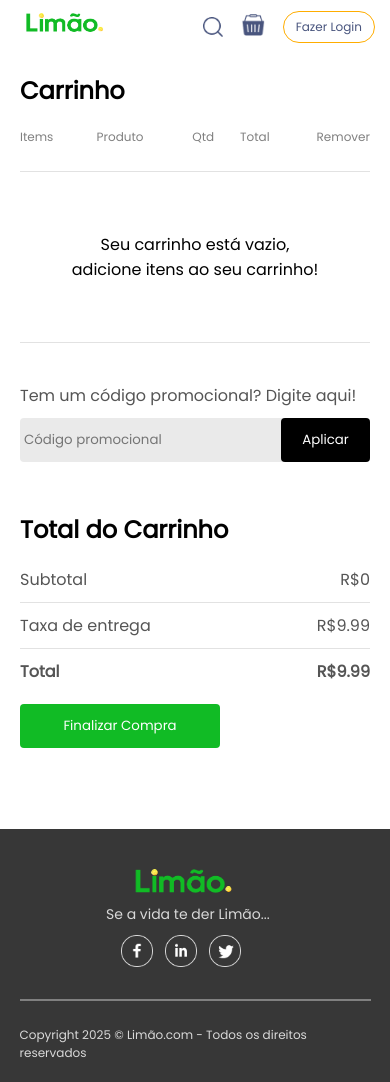
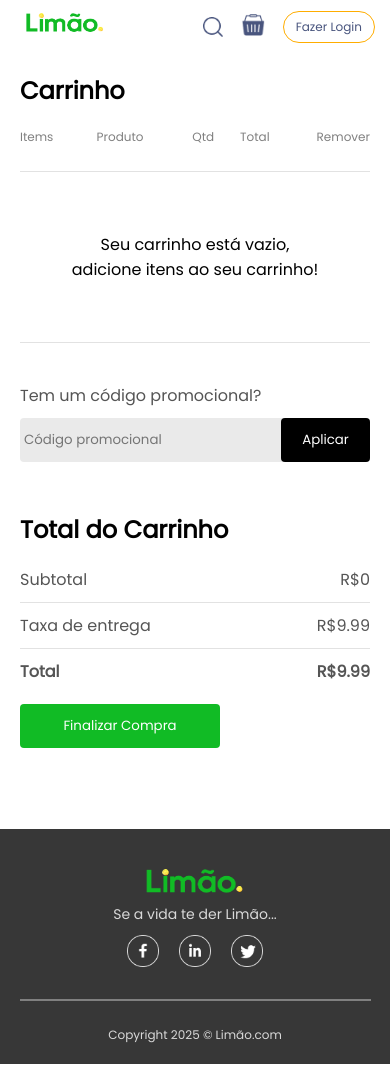
Before and after one commit to lukegoes/limao_delivery, a React (Vite) app: page /carrinho in a window 390 px wide. Built offline with nearby package versions, Linux system fonts and the light colour scheme.

Commit message:
fix: ajuste de responsividade

```diff
--- a/src/components/Footer/Footer.css
+++ b/src/components/Footer/Footer.css
@@ -29,6 +29,8 @@
 }
 
 .footer-content-esquerda .footer-logo{
+    max-width: 200px;
+    width: 100%;
     margin-right: 50px;
 }
 
@@ -47,6 +49,10 @@
 .footer-social-icons img{
     width: 40px;
     margin-right: 20px;
+}
+
+.footer-social-icons img:last-child{
+    margin-right: 0px;
 }
 
 .footer hr{
@@ -82,18 +88,24 @@
     }
 
     .footer-content-esquerda .footer-logo {
-        width: 200px;
+        width: 80%;
     }
 
     .footer-social-icons img {
         width: 32px;
-        margin-right: 12px;
     }
 
     .footer-content-esquerda,
     .footer-content-direita,
     .footer-content-centro {
         gap: 15px;
+        display: flex;
+        flex-direction: center;
+        align-items: center;
+    }
+
+    .footer-content-esquerda .footer-logo{
+        margin-right: 0px;
     }
 }
 
@@ -127,12 +139,9 @@
         gap: 10px;
     }
 
-    .footer-social-icons{
-        margin-left: 15px;
-    }
 
     .footer-content-esquerda .footer-logo{
         width: 100px;
-        margin-left: 28px;
+        align-self: center;
     }
 }
--- a/src/components/Footer/Footer.jsx
+++ b/src/components/Footer/Footer.jsx
@@ -36,7 +36,7 @@ const Footer = () => {
 
     </div>
     <hr />
-    <p className="footer-copyright">Copyright 2025 © Limão.com - Todos os direitos reservados</p>
+    <p className="footer-copyright">Copyright 2025 © Limão.com</p>
   </div>;
 };
 
--- a/src/pages/Carrinho/Carrinho.jsx
+++ b/src/pages/Carrinho/Carrinho.jsx
@@ -72,7 +72,7 @@ const Carrinho = () => {
         </div>
         <div className="cart-promocode">
         <div>
-          <p>Tem um código promocional? Digite aqui!</p>
+          <p>Tem um código promocional?</p>
           <div className='cart-promocode-input'>
             <input type="text" placeholder='Código promocional'/>
             <button>Aplicar</button>
```
